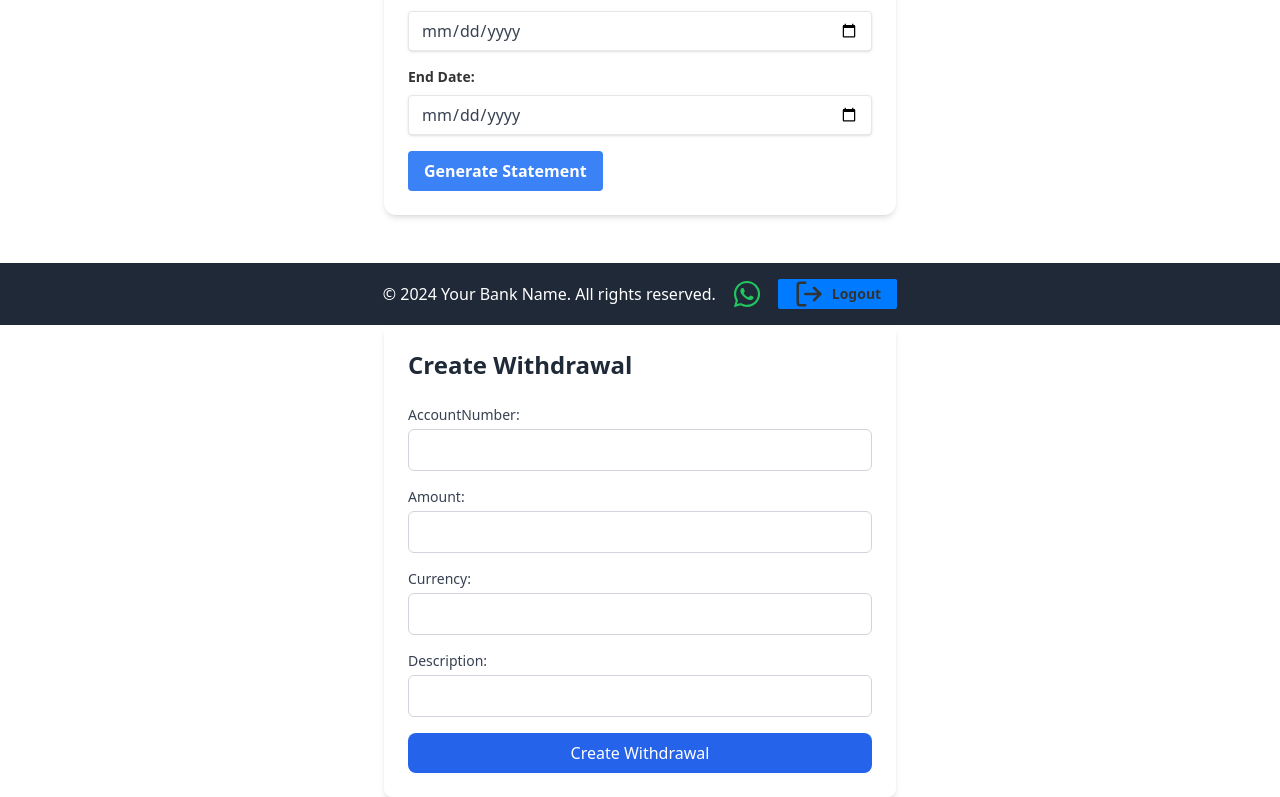
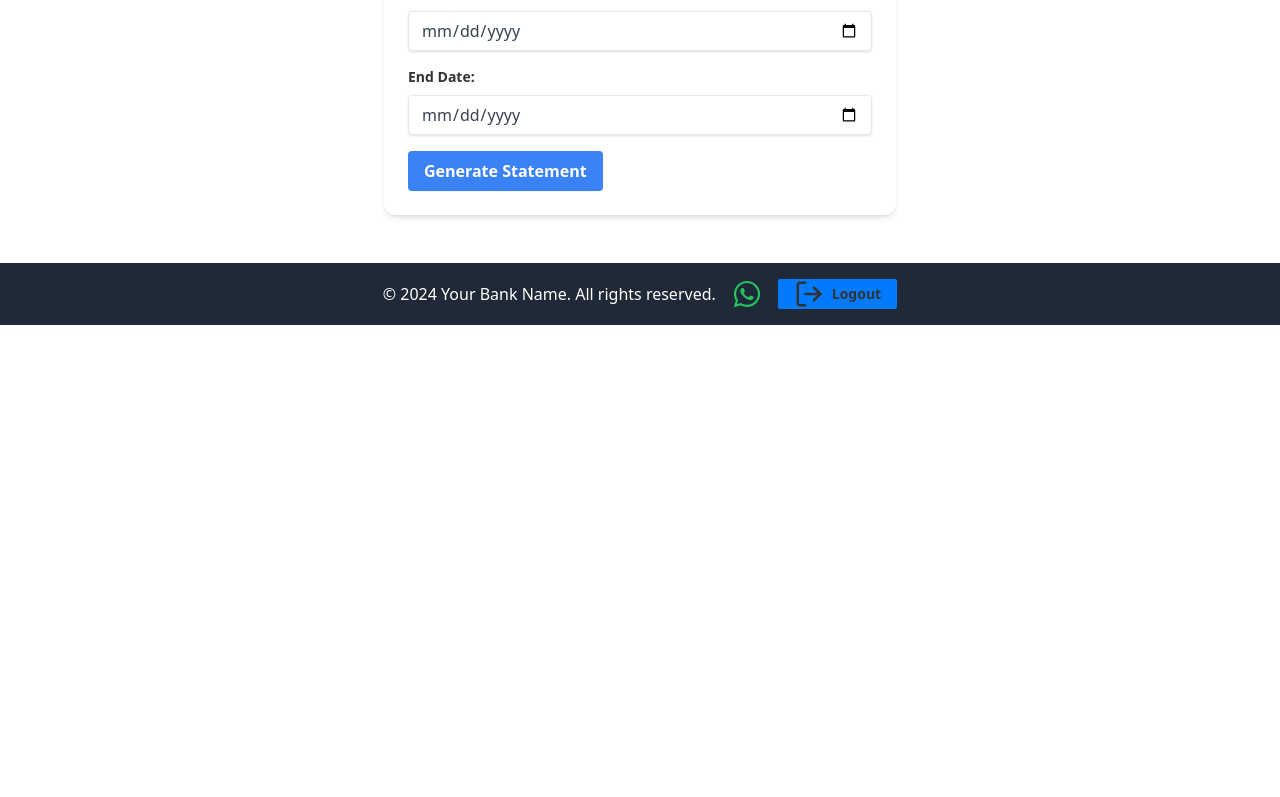
Before and after one commit to Victor-MGB/chikaonline, a React (Create React App) app: page /dashboard in a window 1280 px wide. Shown: the part 1501-2298 px from the top of the page. After the commit the page ends 1826 px from the top, so only its background shows below. Built offline with nearby package versions, Linux system fonts and the light colour scheme.

Commit message:
removed userStage

```diff
--- a/src/components/Dashboard/Bills.js
+++ b/src/components/Dashboard/Bills.js
@@ -5,7 +5,7 @@ import { GiLightBulb } from "react-icons/gi";
 import { FaWifi } from "react-icons/fa";
 import { IoTvOutline } from "react-icons/io5";
 import RecentTransaction from './RecentTransaction';
-import UserStage from './UserStage';
+// import UserStage from './UserStage';
 
 function Bills() {
   const [isModalOpen, setIsModalOpen] = useState(false);
@@ -99,7 +99,7 @@ function Bills() {
       )}
 
       <RecentTransaction />
-      <UserStage />
+      {/* <UserStage /> */}
     </>
   );
 }
```
